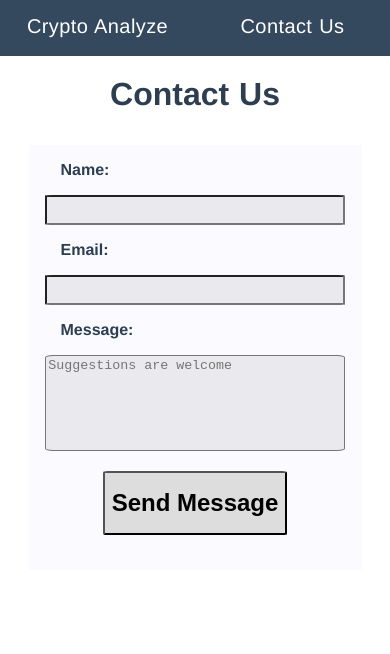
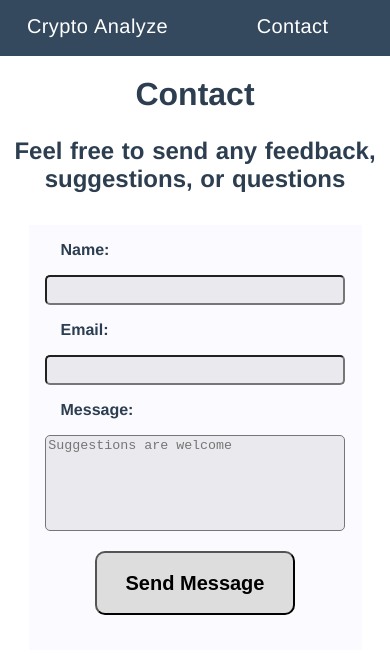
Before and after one commit to frederickalcantara/crypto-analyze, a Nuxt app: page /Contact in a window 390 px wide. Shown: the top 654 px of the page. Built offline with nearby package versions, Linux system fonts and the light colour scheme.

Commit message:
Added Form Subheader

```diff
--- a/package.json
+++ b/package.json
@@ -6,7 +6,7 @@
     "serve": "vue-cli-service serve",
     "build": "nuxt build",
     "generate": "nuxt generate",
-    "dev": "nuxt",
+    "dev": "cross-env NODE_ENV=development HOST=0.0.0.0 PORT=3000 nuxt",
     "start": "nuxt start"
   },
   "dependencies": {
@@ -22,6 +22,7 @@
     "@vue/cli-plugin-babel": "^3.1.1",
     "@vue/cli-plugin-pwa": "^3.1.1",
     "@vue/cli-service": "^3.1.1",
+    "cross-env": "^5.2.0",
     "vue-cli-plugin-meta": "^0.1.1",
     "vue-cli-plugin-nuxt-starter-template": "^0.0.6",
     "vue-template-compiler": "^2.5.17"
--- a/src/components/Header.vue
+++ b/src/components/Header.vue
@@ -9,7 +9,7 @@
 				</li>
 				<li>
 					<nuxt-link to="/contact">
-						Contact Us
+						Contact
 					</nuxt-link>
 				</li>
 			</ul>
--- a/src/pages/Contact.vue
+++ b/src/pages/Contact.vue
@@ -4,8 +4,9 @@
     <div class="container">
       <div class="content">
         <h1 class="title">
-          Contact Us
+          Contact
         </h1>
+				<h2 class="subtitle">Feel free to send any feedback, suggestions, or questions</h2>
         <form class="contact" name="contact" netlify-honeypot="bot-field" action="" method="post" netlify>
           <input type="hidden" name="contact" value="contact">
 
@@ -24,7 +25,7 @@
           <p class="hidden">
             <label>Don’t fill this out: <input name="bot-field"></label>
           </p>
-          <input class="form-button" type="submit" value="Send Message" />
+          <button class="form-button" type="submit">Send Message</button>
         </form>
       </div>
     </div>
@@ -85,7 +86,12 @@ export default {
 	padding-top: 16px;
 }
 
-h1 {
+.title {
+	text-align: center;
+	margin-bottom: 24px;
+}
+
+.subtitle {
 	text-align: center;
 	margin-bottom: 32px;
 }
@@ -106,7 +112,7 @@ h1 {
 	background-color: #eaeaee;
 	margin: 16px 16px;
 	width: 90%;
-	border-radius: 2.5%;
+	border-radius: 5px;
 }
 
 .form-field {
@@ -120,13 +126,13 @@ h1 {
 .form-button {
 	background-color: #dddddd;
 	height: 64px;
-	width: 45%;
+	width: 50%;
 	font-size: 1.5rem;
 	font-weight: 700;
 	position: relative;
 	overflow: hidden;
 	transform: translate3d(0, 0, 0);
-	border-radius: 2.5%;
+	border-radius: 10px;
 }
 
 .form-button:hover {
@@ -169,7 +175,7 @@ h1 {
 	}
 
 	.form-button {
-		width: 55%;
+		width: 65%;
 		font-size: 1.25rem;
 		text-align: center;
 	}
@@ -181,7 +187,7 @@ h1 {
 	}
 
 	.form-button {
-		width: 45%;
+		width: 35%;
 		font-size: 1.25rem;
 	}
 }
@@ -192,7 +198,9 @@ h1 {
 	}
 
 	.form-button {
-		width: 55%;
+		width: 60%;
+		font-size: 1.25rem;
+		text-align: center;
 	}
 }
 </style>
```
Also changed, not shown: 1 other file (tests, documents, lock files or other folders).
